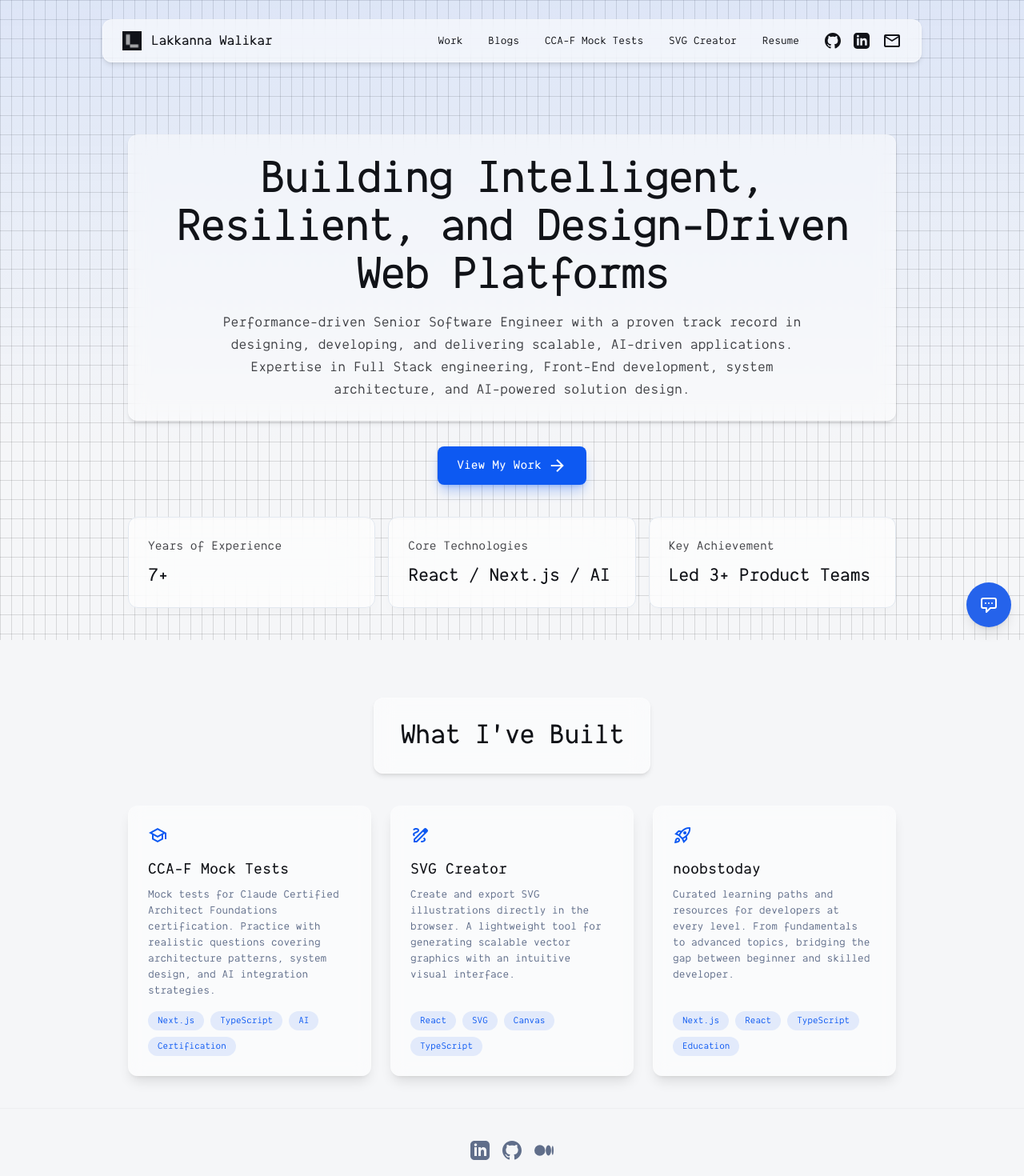
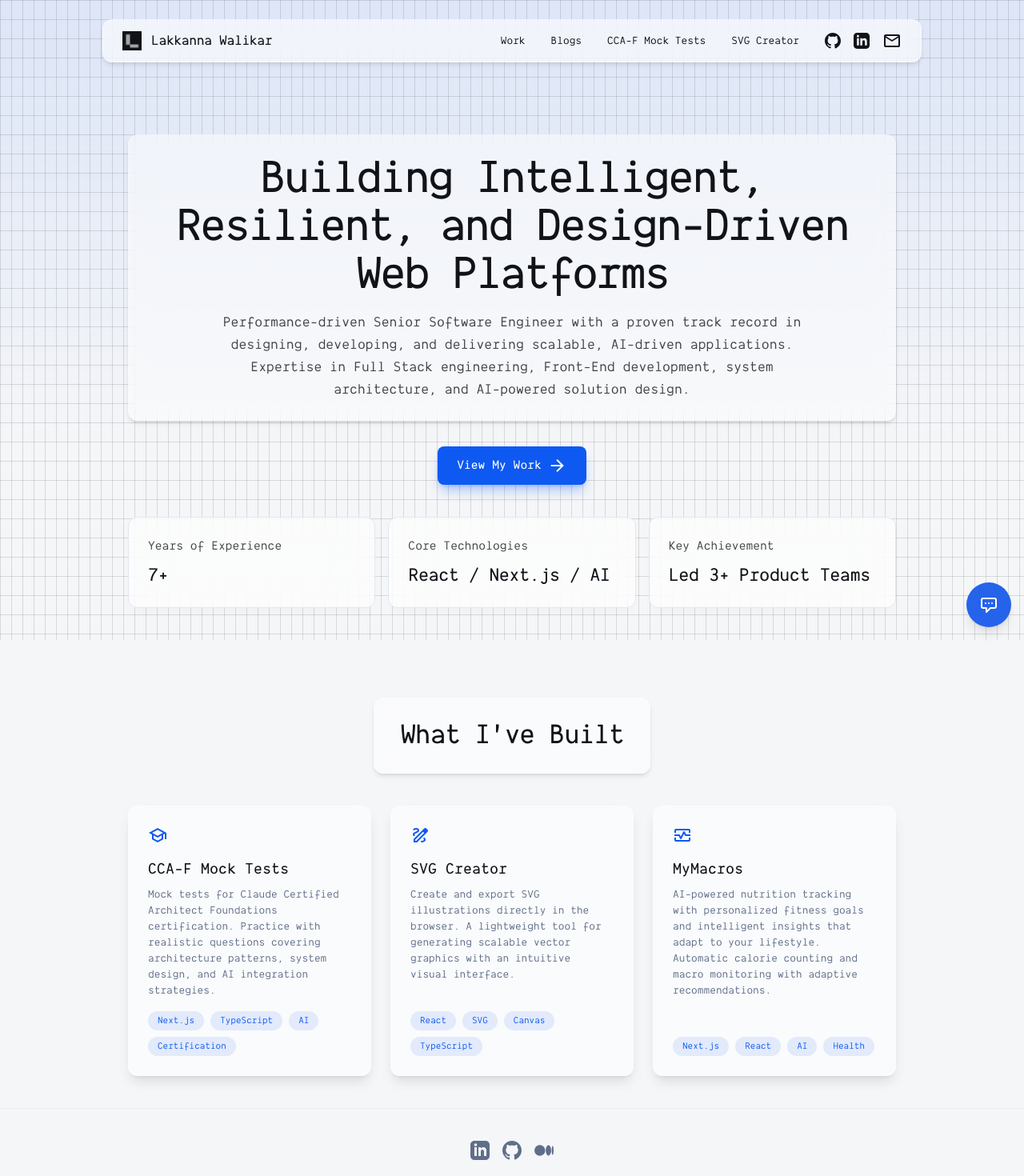
Before and after one commit to Lakkanna/lakkanna.github.io, a Next.js app: page / in a window 1280 px wide. Shown: the top 1470 px of the page at 80% size. Built offline with nearby package versions, Linux system fonts and the light colour scheme.

Commit message:
feat: updated links

```diff
--- a/components/ShowcaseSection.tsx
+++ b/components/ShowcaseSection.tsx
@@ -1,4 +1,4 @@
-import { ROUTES } from '@/constants';
+import { PROJECT_LINKS, ROUTES } from '@/constants';
 
 interface ShowcaseItem {
   title: string;
@@ -26,12 +26,12 @@ const showcaseItems: ShowcaseItem[] = [
     icon: 'draw',
   },
   {
-    title: 'noobstoday',
+    title: 'MyMacros',
     description:
-      'Curated learning paths and resources for developers at every level. From fundamentals to advanced topics, bridging the gap between beginner and skilled developer.',
-    technologies: ['Next.js', 'React', 'TypeScript', 'Education'],
-    link: ROUTES.noobstoday,
-    icon: 'rocket_launch',
+      'AI-powered nutrition tracking with personalized fitness goals and intelligent insights that adapt to your lifestyle. Automatic calorie counting and macro monitoring with adaptive recommendations.',
+    technologies: ['Next.js', 'React', 'AI', 'Health'],
+    link: PROJECT_LINKS.noobstoday,
+    icon: 'monitor_heart',
   },
 ];
 
@@ -43,10 +43,16 @@ export default function ShowcaseSection() {
           What I&apos;ve Built
         </h2>
         <div className="grid grid-cols-1 gap-6 md:grid-cols-3">
-          {showcaseItems.map((item) => (
+          {showcaseItems.map((item) => {
+            const isExternal = /^https?:\/\//.test(item.link);
+            return (
               <a
                 key={item.title}
                 href={item.link}
+                {...(isExternal && {
+                  target: '_blank',
+                  rel: 'noopener noreferrer',
+                })}
                 className="glassmorphic-card flex flex-col rounded-xl p-6 shadow-lg transition-all hover:-translate-y-1 hover:shadow-xl"
               >
                 <span className="material-symbols-outlined mb-4 text-3xl text-primary">
@@ -69,7 +75,8 @@ export default function ShowcaseSection() {
                   ))}
                 </div>
               </a>
-          ))}
+            );
+          })}
         </div>
       </div>
     </div>
--- a/components/TopNavBar.tsx
+++ b/components/TopNavBar.tsx
@@ -2,12 +2,7 @@
 
 import Link from 'next/link';
 import { usePathname } from 'next/navigation';
-import {
-  ROUTES,
-  SOCIAL_LINKS,
-  PERSONAL_INFO,
-  EXTERNAL_LINKS,
-} from '@/constants';
+import { ROUTES, SOCIAL_LINKS, PERSONAL_INFO } from '@/constants';
 import Logo from './Logo';
 
 export default function TopNavBar() {
@@ -67,15 +62,6 @@ export default function TopNavBar() {
               >
                 SVG Creator
               </a>
-              <a
-                className="text-sm font-medium hover:text-primary dark:hover:text-primary whitespace-nowrap cursor-pointer"
-                href={EXTERNAL_LINKS.resumeLink}
-                download="Lakkanna-Walikar-SSE-Resume.pdf"
-                target="_blank"
-                rel="noopener noreferrer"
-              >
-                Resume
-              </a>
             </div>
             <div className="flex items-center gap-4 flex-shrink-0">
               <a
--- a/constants/index.ts
+++ b/constants/index.ts
@@ -3,7 +3,7 @@ export const PERSONAL_INFO = {
   fullName: 'Lakkanna Ramachandra Walikar',
   displayName: 'Lakkanna Walikar',
   title: 'Senior Software Engineer',
-  email: 'lakkannawalikar@gmail.com',
+  email: 'lakkanna.walikar@gmail.com',
   phone: '+91-7259961669',
   phoneFormatted: '+91-7259961669',
   location: 'Bangalore - 560016, India',
@@ -12,7 +12,7 @@ export const PERSONAL_INFO = {
 
 // Social Media Links
 export const SOCIAL_LINKS = {
-  linkedin: 'https://www.linkedin.com/in/lakkanna-walikar-35702662/',
+  linkedin: 'https://www.linkedin.com/in/lakkanna-walikar',
   github: 'https://github.com/lakkanna',
   medium: 'https://medium.com/@lakkannawalikar',
 } as const;
@@ -34,6 +34,7 @@ export const PROJECT_LINKS = {
     'https://marketplace.visualstudio.com/items?itemName=lakkannawalikar.css-converter',
   travisClient:
     'https://marketplace.visualstudio.com/items?itemName=Lakkannawalikar.the-travis-client',
+  noobstoday: 'https://noobstoday.netlify.app/',
 } as const;
 
 // External Links
```
Also changed, not shown: 1 other file (tests, documents, lock files or other folders). Lines whose indentation alone changed are shown as unchanged.
